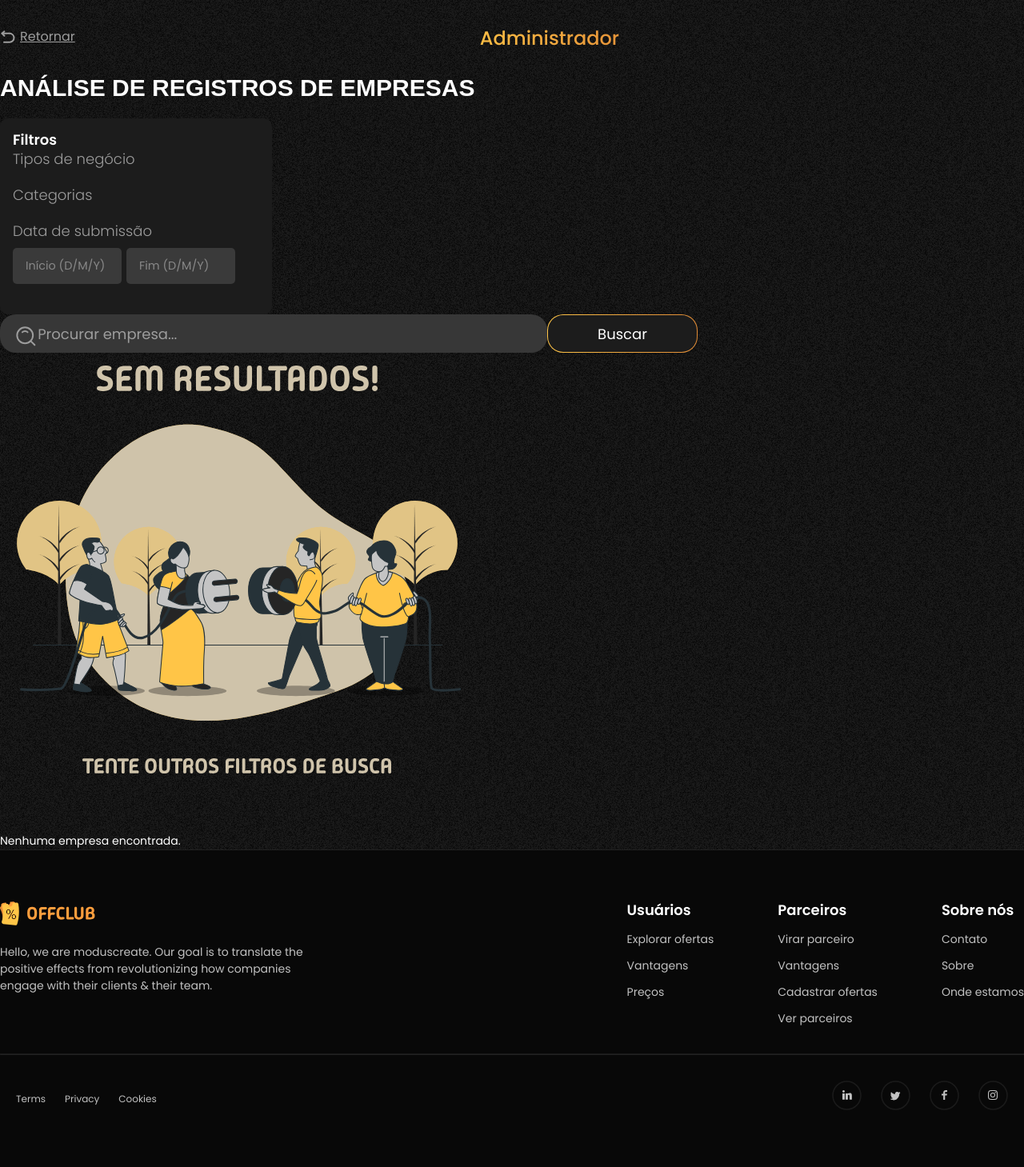
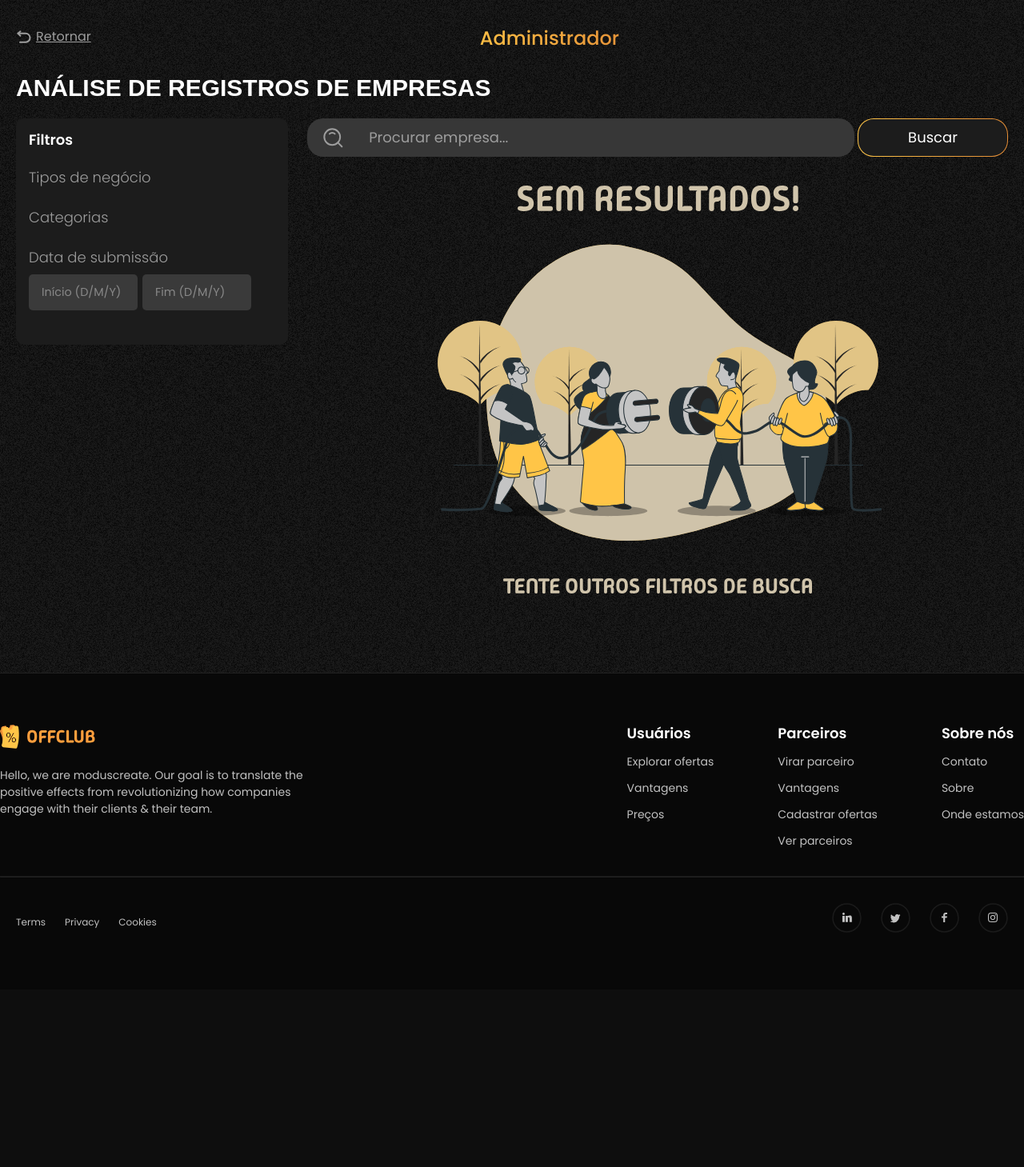
Before and after one commit to PI-InfoWeb-CNAT/2025-OffClub, a Django app: template src/apps/admin_user/templates/admin_user.html in a window 1280 px wide. Shown: the part 132-1591 px from the top of the page at 80% size. After the commit the page ends 1292 px from the top, so only its background shows below. Run offline with Django 3.2, Linux system fonts and the light colour scheme; the template is opened without the code that fills it, so the values that code supplies are empty; some web fonts are replaced.

Commit message:
Progresso no CDU. Implementação da lógica de filtros avanço nos ajustes de CSS.

```diff
--- a/src/apps/admin_user/services/example_service.py
+++ /dev/null
@@ -1 +0,0 @@
-# Create your app services here.
--- a/src/apps/admin_user/static/css/admin_user.css
+++ b/src/apps/admin_user/static/css/admin_user.css
@@ -1,3 +1,8 @@
+#approve-enterprise-registers{
+    max-width: 1240px;
+    margin: 0 auto;
+    margin-bottom: 2em;
+}
 .top{
     display: flex;
 }
@@ -37,11 +42,14 @@ h2{
     flex-wrap: wrap;
     width: 340px;
 }
+.filters-sidebar h3{
+    margin-bottom: 23px;
+}
 fieldset {
     border: none;
     padding: 0;
     margin: 0;
-    margin-bottom: 10px;
+    margin-bottom: 15px;
 }
 fieldset > legend {
     color: var(--light-grey);
@@ -160,30 +168,40 @@ input.date-input-js[type="date"]::-webkit-calendar-picker-indicator {
 }
 
 /* SEÇÃO DE BUSCA */
-.search{
+.result > form{
     display: flex;
+    gap: 4px;
+    margin-bottom: 10px;
 }
 .search_bar{
     justify-content: left;
+    align-items: center !important;
     background-color: #373737;
     width: 684px;
     height: 48px;
-    padding: 1.2em;
+    padding: 0 1.2em;
     border-radius: var(--border-radius);
 }
 .search_bar > button{
-    height: 20px;
+    height: 28px;
+}
+.search_bar > button > img{
+    vertical-align: middle;
 }
 .search_bar > input, .search_bar > input::placeholder{
     color: var(--light-grey);
 }
-.search > button, .search_bar > button, .search_bar > input{
+.result > form > button, .search_bar > button, .search_bar > input{
     font-family: var(--main-font-family);
     font-size: var(--h3-font-size);
     border: none;
     background: none;
 }
-.search > button{
+.search_bar > input{
+    margin-left: 30px;
+    width: 100%;
+}
+.result > form > button{
     width: 188px;
     height: 48px;
     border-radius: var(--border-radius);
@@ -206,3 +224,18 @@ input.date-input-js[type="date"]::-webkit-calendar-picker-indicator {
     border: 1px solid var(--light-grey);
     border-radius: var(--border-radius-small);
 }
+.result > p{
+    font-size: var(--h3-font-size);
+    margin-bottom: 10px;
+}
+.content-container{
+    display: flex;
+    justify-content: space-between;
+}
+.pagination > span{
+    color: var(--white);
+}
+
+.nothing_found{
+    margin-top: 20px;
+}
--- a/src/apps/admin_user/templates/admin_user.html
+++ b/src/apps/admin_user/templates/admin_user.html
@@ -6,7 +6,7 @@
     <link rel="stylesheet" href="{% static 'css/admin_user.css' %}">
 {% endblock head%}
 {% block main %}
-<main id="approve-enterprise-registers" class="container">
+<main id="approve-enterprise-registers">
     <div class="top">
         <a href="#" class="flex-center">
             <img src="{% static 'imgs/icons/return.svg' %}" alt="Ícone de seta">
@@ -15,14 +15,15 @@
         <h1>Administrador</h1>
     </div>
     <h2>ANÁLISE DE REGISTROS DE EMPRESAS</h2>
-    <form action="">
+    <div class="content-container">
+        <form action="" method="GET" id="filter-sidebar-form">
                 <section class="filters-sidebar flex-column">
                     <h3>Filtros</h3>
                         <fieldset>
                             <legend>Tipos de negócio</legend> <!-- VER EM RELAÇÃO AO MODEL -->
                             {% for category in categories %}
                                 <div>
-                                <input type="checkbox" id="{{category.id}}" name="categories" value="{{category.id}}"/>
+                                    <input type="checkbox" id="{{category.id}}" name="categories" value="{{category.id}}" {% if line_of_business.id|stringformat:"s" in selected_lob_ids %}checked{% endif %}>
                                     <label for="{{category.id}}">{{category.name}}</label>
                                 </div>
                             {% endfor %}
@@ -32,7 +33,7 @@
                             <legend>Categorias</legend>
                             {% for line_of_business in lines_of_business %}
                                 <div>
-                                <input type="checkbox" id="{{line_of_business.id}}" name="lines_of_business" value="{{line_of_business.id}}"/>
+                                    <input type="checkbox" id="{{line_of_business.id}}" name="lines_of_business" value="{{line_of_business.id}}" {% if line_of_business.id|stringformat:"s" in selected_lob_ids %}checked{% endif %}>
                                     <label for="{{line_of_business.id}}">{{line_of_business.name}}</label>
                                 </div>
                             {% endfor %}
@@ -41,20 +42,20 @@
                         <fieldset>
                             <legend>Data de submissão</legend>
                             <div class="date-inputs">
-                            <input type="text" class="date-input-js" id="start_date" name="start_date" placeholder="Início (D/M/Y)"/>
-                            <input type="text" class="date-input-js" id="end_date" name="end_date" placeholder="Fim (D/M/Y)"/>
+                                <input type="text" class="date-input-js" id="start_date" name="start_date" value="{{request.GET.start_date | default:''}}" placeholder="Início (D/M/Y)"/>
+                                <input type="text" class="date-input-js" id="end_date" name="end_date" value="{{request.GET.end_date | default:''}}" placeholder="Fim (D/M/Y)"/>
                             </div>
                         </fieldset>
                 </section>
-
+        </form>
                 <div class="result">
-                <div class="search">
+                    <form action="" method="GET" id="search-bar-form">
                         <div class="search_bar flex-center">
                             <button type="submit"><img src="{% static 'imgs/icons/grey-search.svg' %}" alt=""></button>
-                        <input type="text" name="name" placeholder="Procurar empresa...">
+                            <input type="text" name="name" value="{{request.GET.name | default:'' }}" placeholder="Procurar empresa...">
                         </div>
                         <button type="submit" class="btn-search">Buscar</button>
-                </div>
+                    </form>
                     {% if enterprisesCount > 0 %}
                         <p>
                             Exibindo
@@ -63,7 +64,7 @@
                         </p>
                         <div id="enterprise_filter_container flex-center">
                             {% for enterprise in page_obj.object_list %}
-                            <a href="{% url 'enterprise_request_detail' enterprise.pk %}" class="enterprise_card_link">
+                                <a href="{% url 'admin_user:enterprise_request_detail' enterprise.pk %}" class="enterprise_card_link">
                                     {% include 'components/request_card.html' with enterprise=enterprise %}
                                 </a>
                             {% endfor %}
@@ -78,13 +79,12 @@
                             {% endif %}
                         </div>
                     {% else %}
-                    <div class="nothing_found">
+                        <div class="nothing_found flex-center">
                             <img src="{% static 'imgs/not_found.svg' %}" alt="">
-                        <p>Nenhuma empresa encontrada.</p>
                         </div>
                     {% endif %}
                 </div>
-    </form>
+        </div>
 </main>
 {% block scripts %}
 {{ block.super }} <script>
@@ -104,6 +104,22 @@ document.addEventListener('DOMContentLoaded', () => {
             }
         });
     });
+    const searchForm = document.getElementById('search-bar-form');
+    const sidebarForm = document.getElementById('filter-sidebar-form');
+    if (searchForm && sidebarForm) {
+            searchForm.addEventListener('submit', function(event) {
+            const sidebarInputs = sidebarForm.querySelectorAll('input, select');
+            sidebarInputs.forEach(input => {
+                if (!input.value) return;
+                if (input.type === 'checkbox' && !input.checked) return;
+                const hiddenInput = document.createElement('input');
+                hiddenInput.type = 'hidden';
+                hiddenInput.name = input.name;
+                hiddenInput.value = input.value;
+                searchForm.appendChild(hiddenInput);
+            });
+        });
+    }
 });
 </script>
 {% endblock scripts %}
--- a/src/apps/admin_user/urls.py
+++ b/src/apps/admin_user/urls.py
@@ -1,6 +1,10 @@
 from django.urls import path, include
 from .views import *
+
+app_name = 'admin_user'
+
 urlpatterns = [
     path('enterprises_requests/', EnterpriseRequestsView.as_view(), name='enterprises_requests'),
     path('enterprises_requests/<uuid:pk>/', EnterpriseRequestDetailView.as_view(), name='enterprise_request_detail'),
+    path('request/process/<uuid:pk>/', EnterpriseRequestProcessView.as_view(), name='process_enterprise_request'),
 ]
--- a/src/apps/enterprise/models.py
+++ b/src/apps/enterprise/models.py
@@ -46,6 +46,7 @@ class Enterprise(models.Model):
         null=True,
         blank=True
     )
+
     @property
     def formatted_cnpj(self):
         """
@@ -55,6 +56,7 @@ class Enterprise(models.Model):
         if cnpj and len(cnpj) == 14:
             return f"{cnpj[:2]}.{cnpj[2:5]}.{cnpj[5:8]}/{cnpj[8:12]}-{cnpj[12:14]}"
         return cnpj
+
     def save(self, *args, **kwargs):
         """Garante que o CNPJ seja salvo apenas com dígitos."""
         if self.cnpj:
--- a/src/apps/enterprise/urls.py
+++ b/src/apps/enterprise/urls.py
@@ -1,5 +1,8 @@
 from django.urls import path, include
 from .views import *
+
+app_name = 'enterprise'
+
 urlpatterns = [
     path("register/", RegisterWizardView.as_view(FORMS), name="enterprise_register"),
     path("register/success/", RegisterDoneView.as_view(), name="register_done"),
```
Also changed, not shown: src/apps/admin_user/services.py (+22 -1 lines), src/apps/admin_user/static/css/enterprise_request_detail.css (+13 -6 lines), src/apps/admin_user/templates/enterprise_request_detail.html (+11 -8 lines), src/apps/admin_user/views.py (+56 -2 lines), src/apps/admin_user/services/__init__.py (deleted), src/static/imgs/icons/close.svg (added). Lines whose indentation alone changed are shown as unchanged.
